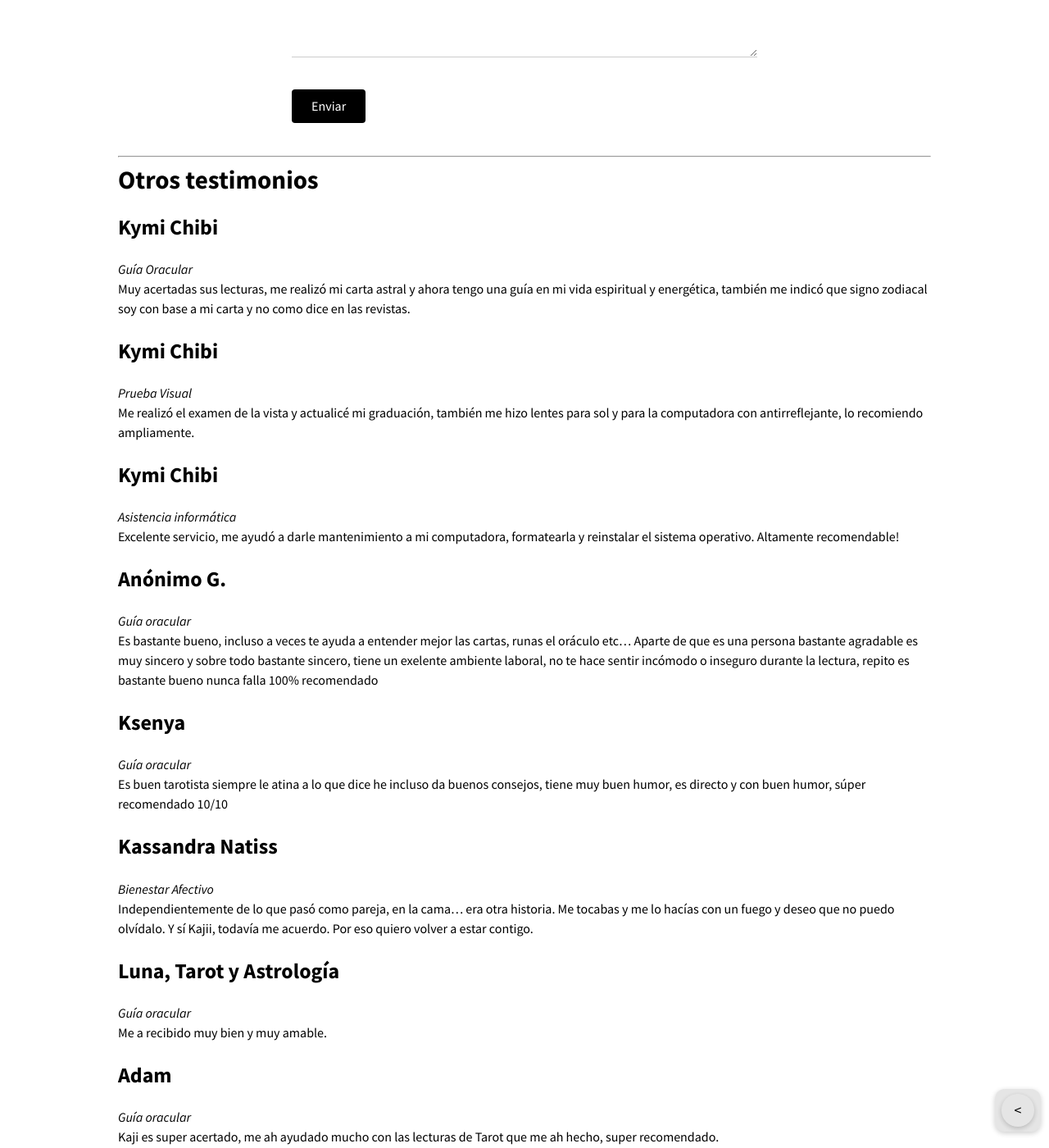
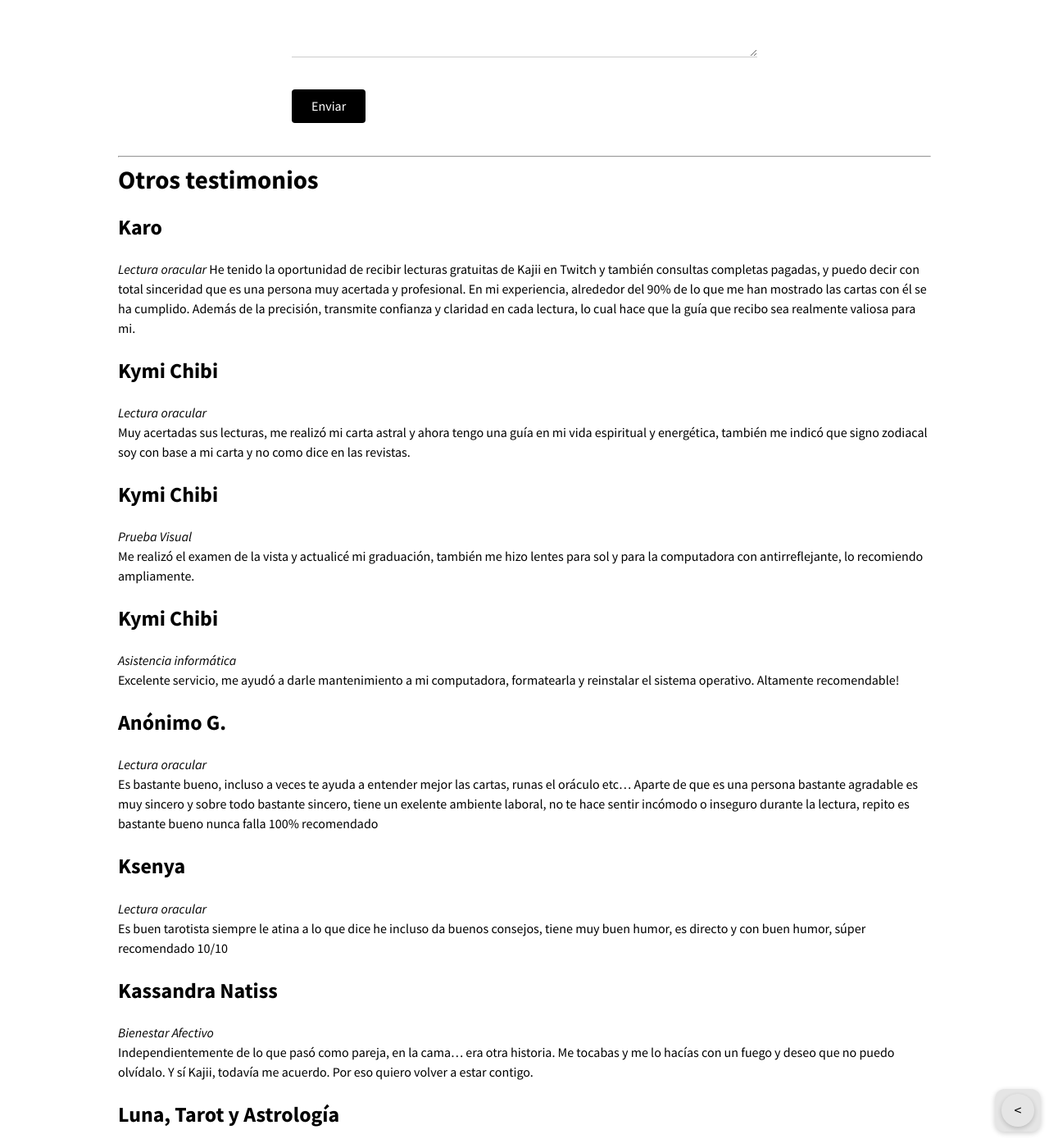
Before and after one commit to KajiiNarumi/iasuarezv, a Jekyll site: the page built from testimonios.md, in a window 1280 px wide and 1400 px high, scrolled down 810 px. Shown: the whole window at 82% size. Built offline with Jekyll 4.4.1, drawn with Linux system fonts in a browser that asks for light colours; nearby versions of some CDN libraries; some of the changed text lies outside the part shown.

Commit message:
Update testimonios.md

```diff
--- a/testimonios.md
+++ b/testimonios.md
@@ -89,9 +89,12 @@ entries_layout: list
 ---
 ## Otros testimonios
 
+### **Karo**
+*Lectura oracular*
+He tenido la oportunidad de recibir lecturas gratuitas de Kajii en Twitch y también consultas completas pagadas, y puedo decir con total sinceridad que es una persona muy acertada y profesional. En mi experiencia, alrededor del 90% de lo que me han mostrado las cartas con él se ha cumplido. Además de la precisión, transmite confianza y claridad en cada lectura, lo cual hace que la guía que recibo sea realmente valiosa para mi.
 
 ### **Kymi Chibi**
-*Guía Oracular*
+*Lectura oracular*
 Muy acertadas sus lecturas, me realizó mi carta astral y ahora tengo una guía en mi vida espiritual y energética, también me indicó que signo zodiacal soy con base a mi carta y no como dice en las revistas.
 
 ### **Kymi Chibi**
@@ -103,11 +106,11 @@ Me realizó el examen de la vista y actualicé mi graduación, también me hizo
 Excelente servicio, me ayudó a darle mantenimiento a mi computadora, formatearla y reinstalar el sistema operativo. Altamente recomendable!
 
 ### **Anónimo G.**
-*Guía oracular*
+*Lectura oracular*
 Es bastante bueno, incluso a veces te ayuda a entender mejor las cartas, runas el oráculo etc… Aparte de que es una persona bastante agradable es muy sincero y sobre todo bastante sincero, tiene un exelente ambiente laboral, no te hace sentir incómodo o inseguro durante la lectura, repito es bastante bueno nunca falla 100% recomendado
 
 ### **Ksenya**
-*Guía oracular*
+*Lectura oracular*
 Es buen tarotista siempre le atina a lo que dice he incluso da buenos consejos, tiene muy buen humor, es directo y con buen humor, súper recomendado 10/10
 
 ### **Kassandra Natiss**
@@ -115,33 +118,33 @@ Es buen tarotista siempre le atina a lo que dice he incluso da buenos consejos,
 Independientemente de lo que pasó como pareja, en la cama… era otra historia. Me tocabas y me lo hacías con un fuego y deseo que no puedo olvídalo. Y sí Kajii, todavía me acuerdo. Por eso quiero volver a estar contigo.
 
 ### **Luna, Tarot y Astrología**
-*Guía oracular*
+*Lectura oracular*
 Me a recibido muy bien y muy amable.
 
 ### **Adam**
-*Guía oracular*
+*Lectura oracular*
 Kaji es super acertado, me ah ayudado mucho con las lecturas de Tarot que me ah hecho, super recomendado.
 
 ### **Belén**
-*Guía oracular*
+*Lectura oracular*
 Las lecturas de Kajii son muy acertadas. Cada vez que consulté respondió con precisión y con un notable conocimiento. Domina cualquier baraja y no se guarda su sabiduría para él sino que la comparte con quien desee aprender a utilizar esta maravillosa herramienta. Es innovador, inteligente, y muy talentoso en todo lo que hace. Siempre disponible 💚. ¡Gracias por cruzarte en mi camino! Espero seguir aprendiendo junto a vos!!
 
 ### **Marinilla**
-*Guía oracular*
+*Lectura oracular*
 Si hubiera más estrellas las dejaría por acá…la mejor coincidencia, una execelente persona lleno de amabilidad, empatía y profesionalidad. No hay mejor profe que explique este arte con tanto esmero como lo haces vos. Gracias gracias gracias ✨🍯
 
 ### **Oski**
-*Guía oracular*
+*Lectura oracular*
 Bueno, hasta cierto punto anteriormente no creía en el misticismo, pero cuando conocí a Kaji pues eso cambio xD, cuando estaba pasando por uno de los malos momentos en mi vida el se ofreció a hacerme una lectura, y cabron que fue la lectura mas precisa que jamas haya tenido. Honestamente hasta me asusto lo preciso que fue 10/10. Una persona sabia totalmente en cuanto a muchos temas, respect.
 
 ### **Marqués De Casanova**
-*Guía oracular*
+*Lectura oracular*
 Totalmente feliz de ser donador del canal, tengo un servicio A1 con las lecturas y sobretodo aprendo mucho y me divierto. Lo recomiendo 100%
 
 ### **Papeldolly**
-*Guía oracular*
+*Lectura oracular*
 Me encantas!!!. Eres demasiado profesional y el talento que tienes para leer las cartas me deja sin palabras, tu talento y experiencia te hace ser una persona muy culta sobre el asunto.
 
 ### **Gatita En El Tejado**
-*Guía oracular*
+*Lectura oracular*
 Gracias por la gran lectura que me hiciste! Me leíste como un libro, eres super acertado! Tienes una intuición maravillosa y gran conocimiento de las mancias! Definitivamente súper recomendable, gracias por compartir tus dones con el mundo!!! Gracias Gracias Gracias!!! 🙏🏼
```
